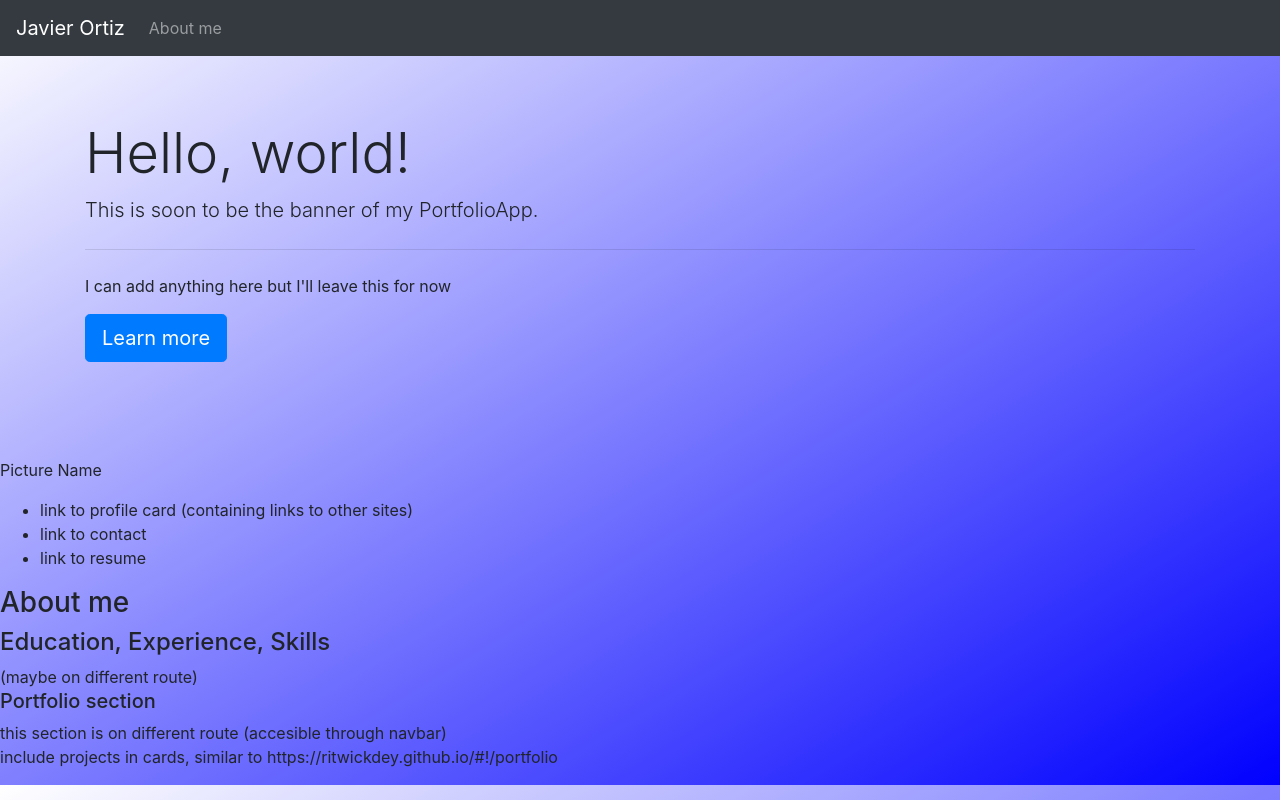
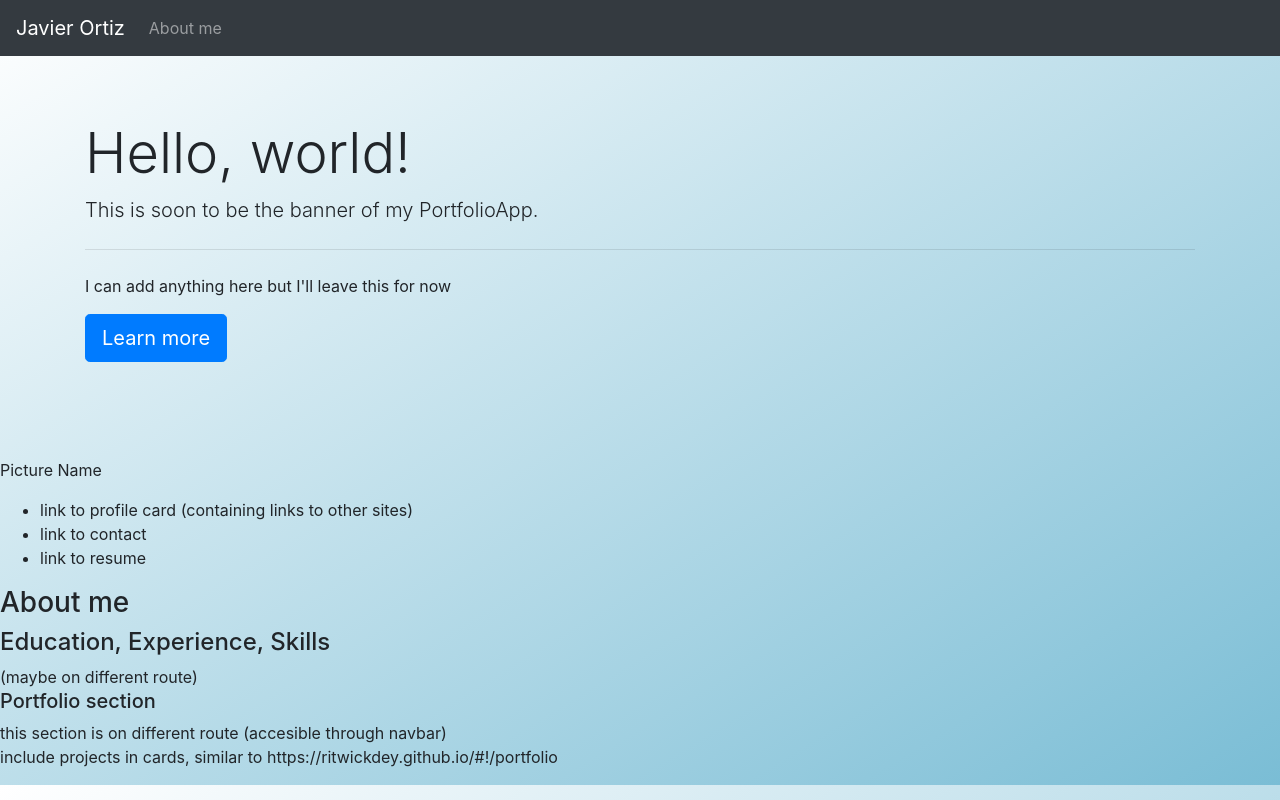
Before and after one commit to jaortiz117/jaortiz117.github.io, an Angular app: page / in a window 1280 px wide. Built offline with nearby package versions, Linux system fonts and the light colour scheme.

Commit message:
added favicon

```diff
--- a/src/styles.css
+++ b/src/styles.css
@@ -4,5 +4,5 @@
 body {
  /* background-image: url("./assets/ai-artificial-intelligence-blur-546819.jpg"); */
  /* background-color: #cccccc; */
- background-image: linear-gradient(to bottom right, white, blue);
+ background-image: linear-gradient(to bottom right, white, #7abdd5);
 }
```
Also changed, not shown: 1 other file (tests, documents, lock files or other folders).
